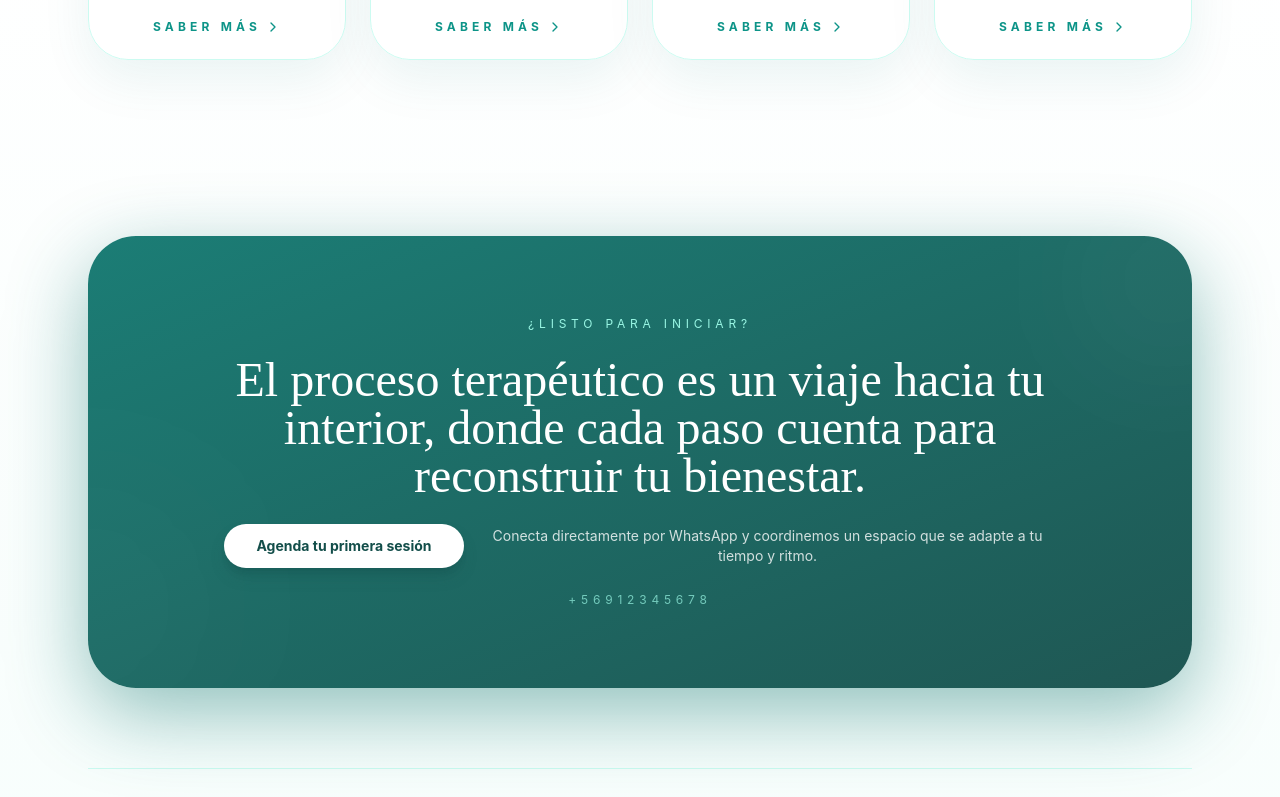
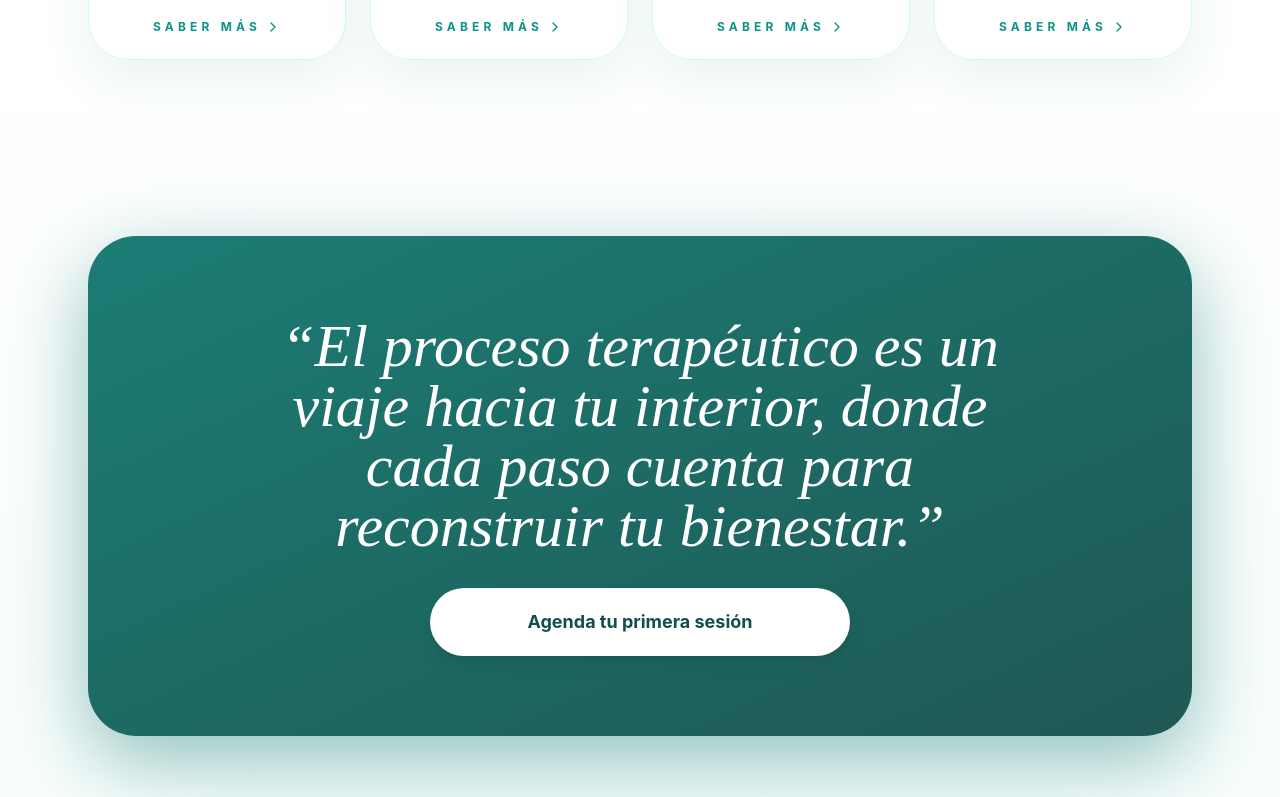
Before and after one commit to clretamales/landing-carolinavalenzuela, a React (Vite) app: page / in a window 1280 px wide. Shown: the part 2000-2797 px from the top of the page. Built offline with nearby package versions, Linux system fonts and the light colour scheme.

Commit message:
correciones a contacto

```diff
--- a/src/App.jsx
+++ b/src/App.jsx
@@ -111,7 +111,7 @@ const serviceCards = [
 
 const servicesLinkText = 'SABER MÁS' /* CAMBIAR TEXTO DEL LINK AQUÍ */
 
-const whatsappNumber = '+56912345678' /* EDITAR NÚMERO DE WHATSAPP AQUÍ */
+const whatsappNumber = '+56995371195' /* EDITAR NÚMERO DE WHATSAPP AQUÍ */
 const whatsappMessage = 'Hola%20Carolina,%20quiero%20coordinar%20mi%20primera%20sesión.' /* EDITAR MENSAJE INICIAL DE WHATSAPP AQUÍ */
 const whatsappUrl = `https://wa.me/${whatsappNumber.replace('+', '')}?text=${whatsappMessage}` /* CAMBIAR LINK DE CTA AQUÍ */
 
@@ -223,7 +223,7 @@ export default function App() {
                 <a
                   key={link.label}
                   href={link.href}
-                  className="transition-colors text-teal-900 hover:text-teal-900 dark:text-teal-100 dark:hover:text-white font-medium tracking-normal"
+                  className="rounded-full px-3 py-2 font-medium tracking-normal text-teal-900 transition-all duration-300 ease-out hover:-translate-y-0.5 hover:bg-teal-50 hover:text-teal-700 hover:shadow-sm dark:text-teal-100 dark:hover:bg-white/10 dark:hover:text-white"
                 >
                   {link.label}
                 </a>
@@ -370,7 +370,7 @@ export default function App() {
                   key={card.title}
                   initial={{ opacity: 0, y: 30 }}
                   whileInView={{ opacity: 1, y: 0 }}
-                  whileHover={{ y: -10, scale: 1.01 }}
+                  whileHover={{ y: -10 }}
                   viewport={{ once: true }}
                   transition={{ duration: 0.6 }}
                   className="group flex transform-gpu flex-col items-center gap-4 rounded-3xl border border-teal-100 bg-emerald-50/50 p-6 text-center shadow-[0_15px_30px_rgba(15,118,110,0.08)] transition-all duration-300 ease-out hover:shadow-xl hover:border-teal-200/90 hover:bg-gradient-to-br hover:from-teal-50 hover:to-white dark:border-white/10 dark:bg-slate-900/50 dark:shadow-[0_15px_35px_rgba(2,63,67,0.45)] dark:hover:border-teal-400/30 dark:hover:from-slate-800 dark:hover:to-slate-900"
@@ -407,7 +407,7 @@ export default function App() {
                   style={{ perspective: '1200px' }}
                 >
                   <div
-                    className="relative h-full min-h-[360px] w-full transform-gpu transition-all duration-500"
+                    className="relative h-full min-h-[360px] w-full transition-all duration-500"
                     style={{
                       transformStyle: 'preserve-3d',
                       transform: flippedCards[index] ? 'rotateY(180deg)' : 'rotateY(0deg)',
@@ -458,47 +458,38 @@ export default function App() {
             </div>
           </section>
 
-          <section className="relative overflow-hidden rounded-[48px] bg-gradient-to-br from-teal-700/95 to-teal-900/95 px-6 py-12 md:px-10 md:py-14 lg:px-16 lg:py-20 shadow-[0_25px_80px_rgba(15,118,110,0.45)]">
-            <div className="absolute -right-10 top-[-20px] h-32 w-32 rounded-full bg-white/10 blur-[80px]" />
-            <div className="absolute left-[-10%] bottom-[-30px] h-56 w-56 rounded-[52%] bg-white/5 blur-[110px]" />
+          <section
+            id="contacto"
+            className="relative overflow-hidden rounded-[48px] bg-gradient-to-br from-teal-700/95 to-teal-900/95 px-6 py-12 md:px-10 md:py-14 lg:px-16 lg:py-20 shadow-[0_25px_80px_rgba(15,118,110,0.45)]"
+          >
             {/* AJUSTAR FORMAS DECORATIVAS AQUÍ */}
             <motion.div
               initial={{ opacity: 0, y: 20 }}
               whileInView={{ opacity: 1, y: 0 }}
               viewport={{ once: true }}
-              className="relative z-10 mx-auto max-w-4xl text-center space-y-6"
+              className="relative z-10 mx-auto max-w-3xl space-y-8 text-center"
             >
-              <p className="text-xs uppercase tracking-[0.4em] text-teal-200">¿Listo para iniciar?</p>
-              <h2 className="text-3xl md:text-4xl lg:text-5xl font-serif text-white">
+              <h2 className="mx-auto max-w-4xl font-serif text-3xl italic leading-[1.35] text-white md:text-5xl lg:text-6xl">
                 {/* CAMBIAR TEXTO PRINCIPAL DE CTA AQUÍ */}
-                El proceso terapéutico es un viaje hacia tu interior, donde cada paso cuenta para reconstruir tu bienestar.
+                “El proceso terapéutico es un viaje hacia tu interior, donde cada paso cuenta para reconstruir tu bienestar.”
               </h2>
-              <div className="flex flex-col items-center gap-4 sm:flex-row sm:justify-center">
-                {/* AJUSTAR TIPOGRAFÍA DE BOTONES AQUÍ */}
+              <div className="flex flex-col items-center gap-4">
                 <a
                   href={whatsappUrl}
                   target="_blank"
                   rel="noreferrer"
-                  className="inline-flex items-center justify-center rounded-full bg-white px-8 py-3 text-sm font-bold tracking-normal text-teal-900 shadow-lg shadow-teal-900/40 transition hover:-translate-y-0.5" /* CAMBIAR TRACKING AQUÍ */
+                  className="inline-flex min-w-[320px] items-center justify-center rounded-full bg-white px-10 py-5 text-base font-bold tracking-normal text-teal-900 shadow-lg shadow-teal-900/30 transition hover:-translate-y-0.5 md:min-w-[420px] md:text-lg"
                 >
                   {/* CAMBIAR TEXTO DEL BOTÓN AQUÍ */}
                   Agenda tu primera sesión
                 </a>
-                <p className="max-w-xl text-sm text-white/80">
-                  {/* CAMBIAR LINK DE CTA AQUÍ */}
-                  Conecta directamente por WhatsApp y coordinemos un espacio que se adapte a tu tiempo y ritmo.
-                </p>
               </div>
-              <p className="text-xs uppercase tracking-[0.4em] text-teal-200/70">
-                {/* EDITAR NÚMERO DE WHATSAPP AQUÍ */}
-                {whatsappNumber}
-              </p>
             </motion.div>
             {/* AJUSTAR COLORES DE LA CTA AQUÍ */}
             {/* AJUSTAR PADDING / BORDES / SOMBRAS AQUÍ */}
           </section>
 
-          <footer id="contacto" className="border-t border-teal-100 pt-12 pb-8">
+          <footer className="border-t border-teal-100 pt-12 pb-8">
             <div className="max-w-6xl mx-auto px-6">
               <div className="grid grid-cols-1 gap-8 lg:grid-cols-3 lg:gap-10">
                 <div className="space-y-4">
@@ -549,7 +540,7 @@ export default function App() {
 
                   {/* EDITAR DATOS DE CONTACTO AQUÍ */}
                   <div className="space-y-3 text-sm text-teal-900/80 dark:text-teal-100/80">
-                    <p>WhatsApp: +56 9 1234 5678</p>
+                    <p>WhatsApp: +56 9 9537 1195</p>
                     <p>contacto@carolinavalenzuela.cl</p>
                     <p>Lun - Vie · 09:00 - 19:00</p>
                   </div>
```
